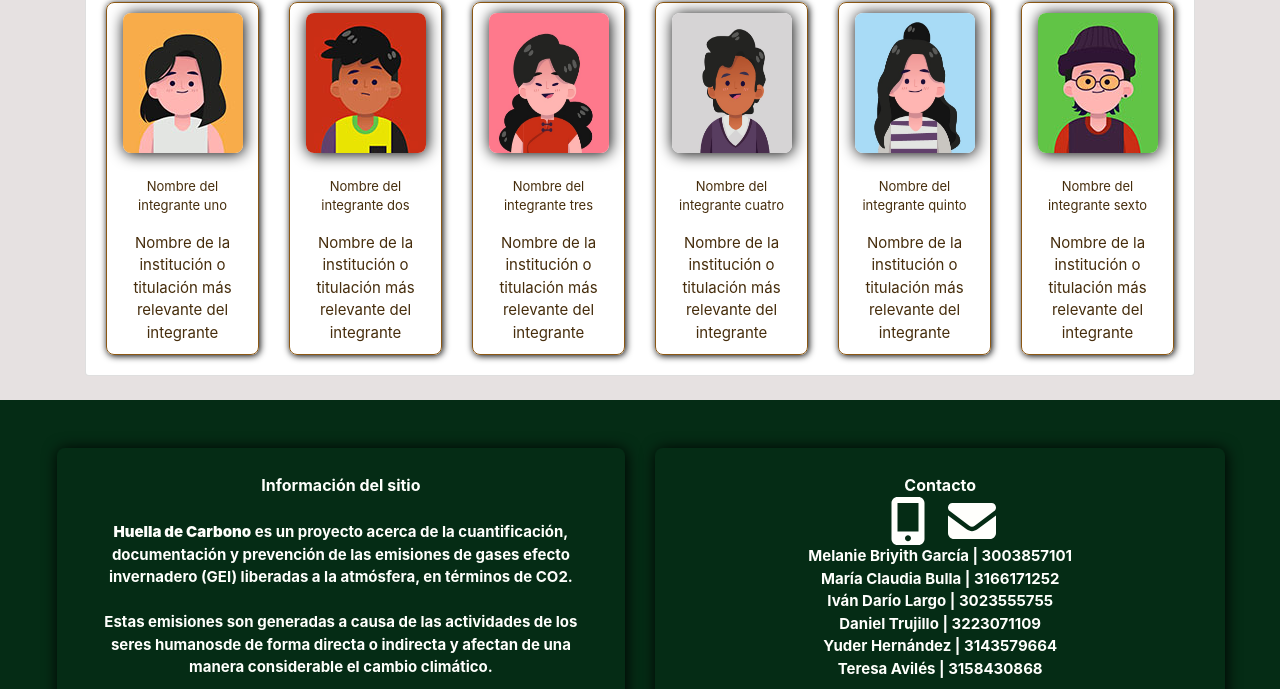
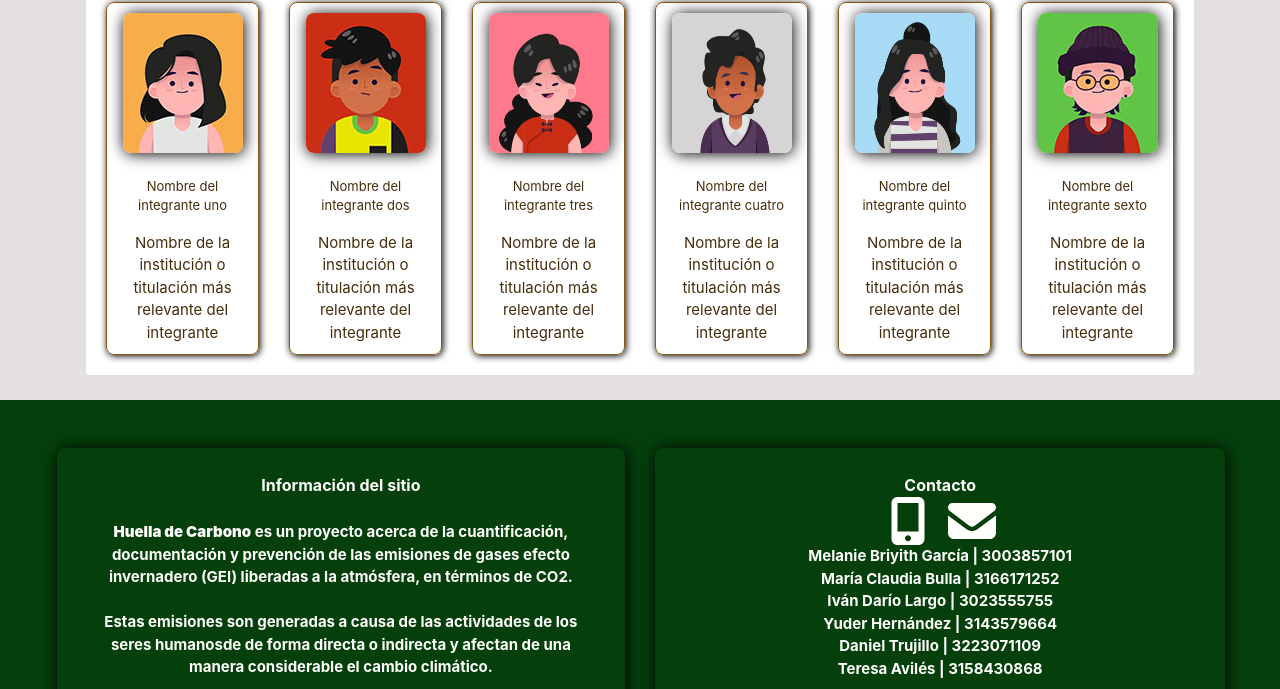
Before and after one commit to ciclo3grupo5/Huella-de-carbono-bootstrap, a plain HTML site: page index.html in a window 1280 px wide. Shown: the part 1084-1773 px from the top of the page. Drawn offline with Linux system fonts and the light colour scheme.

Commit message:
cambio orden integrantes y color de footer

```diff
--- a/css/estilos.css
+++ b/css/estilos.css
@@ -194,7 +194,7 @@ hr {
 footer{
     align-self: flex-end;
 	/* background-image: url("../imagenes/fthuella.jpg"); */
-	background-color: #052c15;
+	background-color: #053f0c;
     text-align: center;
     width: 100%;
     margin-bottom: 0px;
--- a/index.html
+++ b/index.html
@@ -518,8 +518,8 @@
                                 <p>Melanie Briyith García    | 3003857101<br>
                                     María Claudia Bulla      | 3166171252<br>
                                     Iván Darío Largo         | 3023555755<br>
-                                    Daniel Trujillo         | 3223071109<br>
                                     Yuder Hernández          | 3143579664<br>
+                                    Daniel Trujillo          | 3223071109<br>
                                     Teresa Avilés            | 3158430868</p>
                                 <br>
                                 <p>Correo: <a class="texto_centrado texto20px_bold_blanco" href="mailto:ciclo3grupo5@gmail.com"><h5><b>ciclo3grupo5@gmail.com</b></h5></a></p>
```
